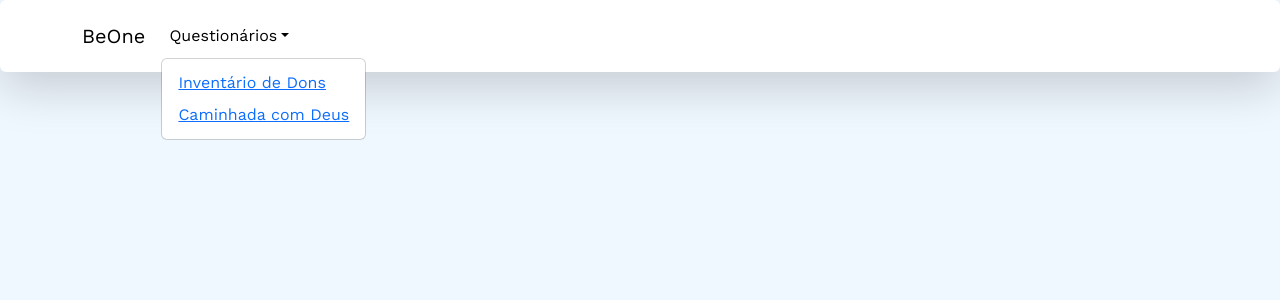
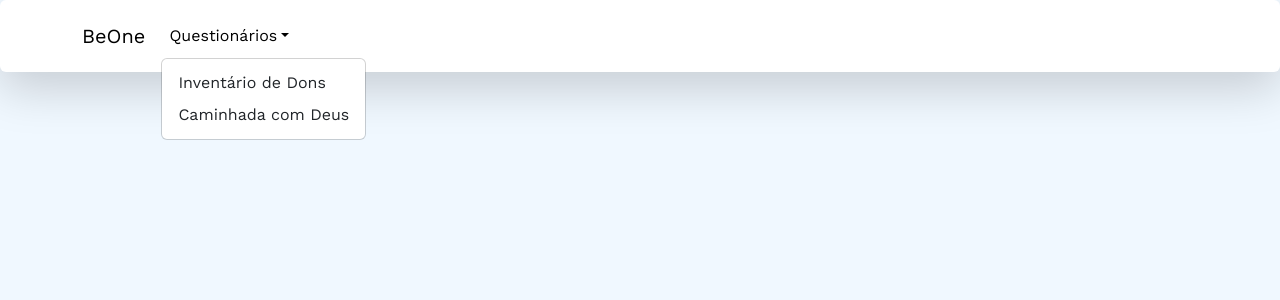
Before and after one commit to trfernandes/beOneEducation, a React (Create React App) app: page / in a window 1280 px wide. Both pictures are taken after a click on the button "Questionários". Shown: the top 300 px of the page. Built offline with nearby package versions, Linux system fonts and the light colour scheme.

Commit message:
alteração no estilo dos links

```diff
--- a/src/components/HeaderBar.js
+++ b/src/components/HeaderBar.js
@@ -4,6 +4,7 @@ import Nav from 'react-bootstrap/Nav';
 import Navbar from 'react-bootstrap/Navbar';
 import NavDropdown from 'react-bootstrap/NavDropdown';
 import { Link } from 'react-router-dom';
+import '../styles/components/headerbar.css'
 
 function HeaderBar() {
     return (
@@ -14,8 +15,8 @@ function HeaderBar() {
                 <Navbar.Collapse id="basic-navbar-nav">
                     <Nav className="me-auto">
                         <NavDropdown title="Questionários" id="basic-nav-dropdown">
-                            <NavDropdown.Item><Link to="/surveyGodGifts" >Inventário de Dons</Link></NavDropdown.Item>
-                            <NavDropdown.Item><Link to="/surveyWalkWithGod">Caminhada com Deus</Link></NavDropdown.Item>
+                            <NavDropdown.Item ><Link to="/surveyGodGifts" className="text-decoration-none text-dark font-weight-bold">Inventário de Dons</Link></NavDropdown.Item>
+                            <NavDropdown.Item><Link to="/surveyWalkWithGod" className="text-decoration-none text-dark font-weight-bold">Caminhada com Deus</Link></NavDropdown.Item>
                         </NavDropdown>
                     </Nav>
                 </Navbar.Collapse>
--- /dev/null
+++ b/src/styles/components/headerbar.css
@@ -0,0 +1,10 @@
+.link:link { text-decoration: none; }
+
+
+.link:visited { text-decoration: none; }
+
+
+.link:hover { text-decoration: none; }
+
+
+.link:active { text-decoration: none; }
```
